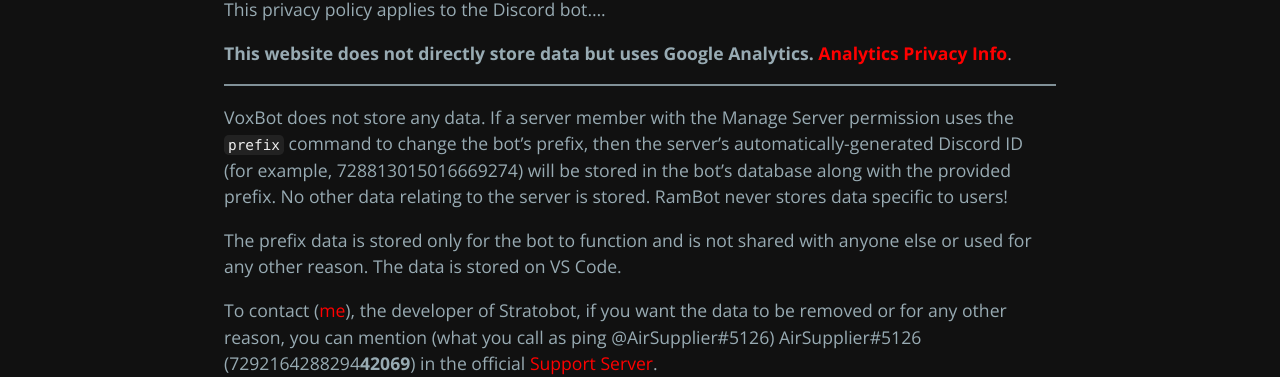
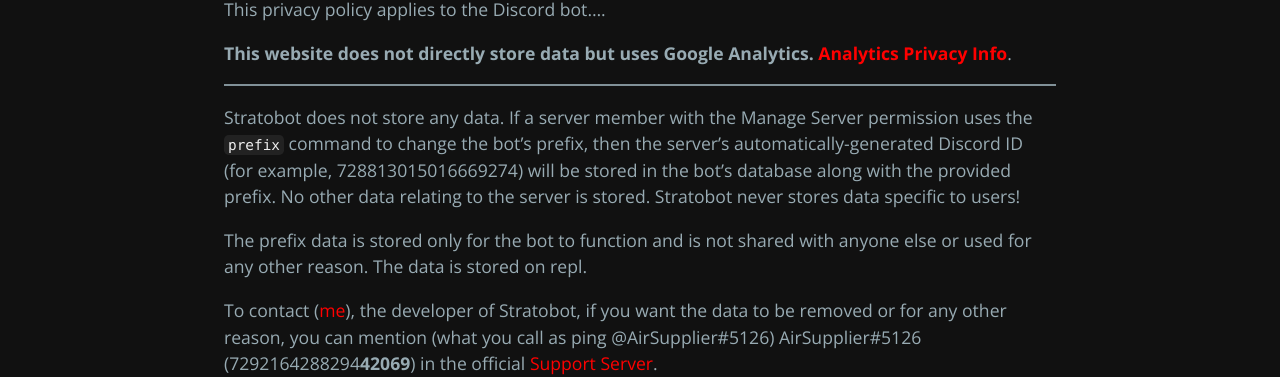
Before and after one commit to Stratobot/Stratobot.github.io, a Jekyll site: the page built from pages/privacy.md, in a window 1280 px wide. Shown: the part 533-910 px from the top of the page. Built offline with Jekyll 4.4.1, drawn with Linux system fonts in a browser that asks for light colours; our own code applies the rules of GitHub Pages for plain Markdown files.

Commit message:
Update privacy.md

```diff
--- a/pages/privacy.md
+++ b/pages/privacy.md
@@ -8,9 +8,9 @@ This privacy policy applies to the Discord bot....
 
 ---
 
-VoxBot does not store any data. If a server member with the Manage Server permission uses the `prefix` command to change the bot's prefix, then the server's automatically-generated Discord ID (for example, 728813015016669274) will be stored in the bot's database along with the provided prefix. No other data relating to the server is stored. RamBot never stores data specific to users!
+Stratobot does not store any data. If a server member with the Manage Server permission uses the `prefix` command to change the bot's prefix, then the server's automatically-generated Discord ID (for example, 728813015016669274) will be stored in the bot's database along with the provided prefix. No other data relating to the server is stored. Stratobot never stores data specific to users!
 
-The prefix data is stored only for the bot to function and is not shared with anyone else or used for any other reason. The data is stored on VS Code.
+The prefix data is stored only for the bot to function and is not shared with anyone else or used for any other reason. The data is stored on repl.
 
 To contact ([me](https://AirSupplier.github.io)), the developer of Stratobot, if you want the data to be removed or for any other reason, you can mention (what you call as ping @AirSupplier#5126) AirSupplier#5126 (7292164288294**42069**) in the official [Support Server](https://discord.gg/kz2ab6RRuk).
 
```
